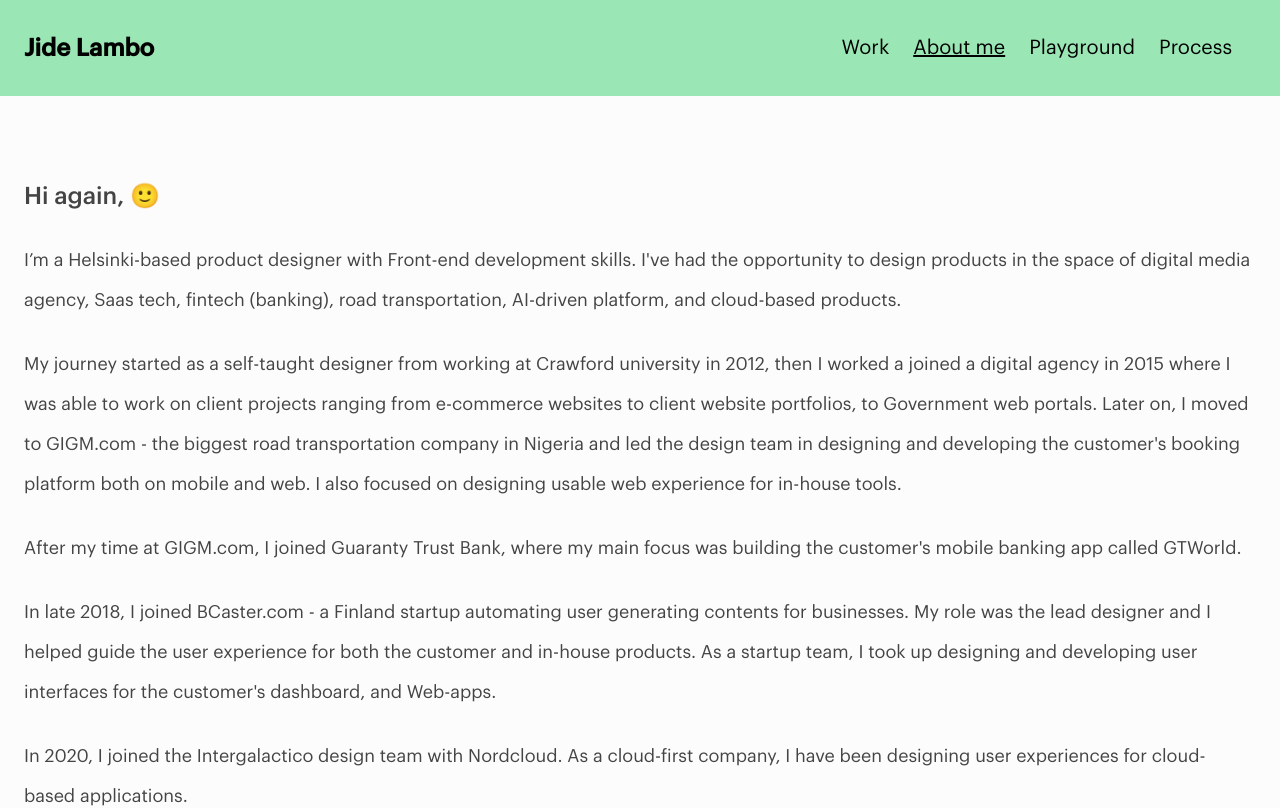
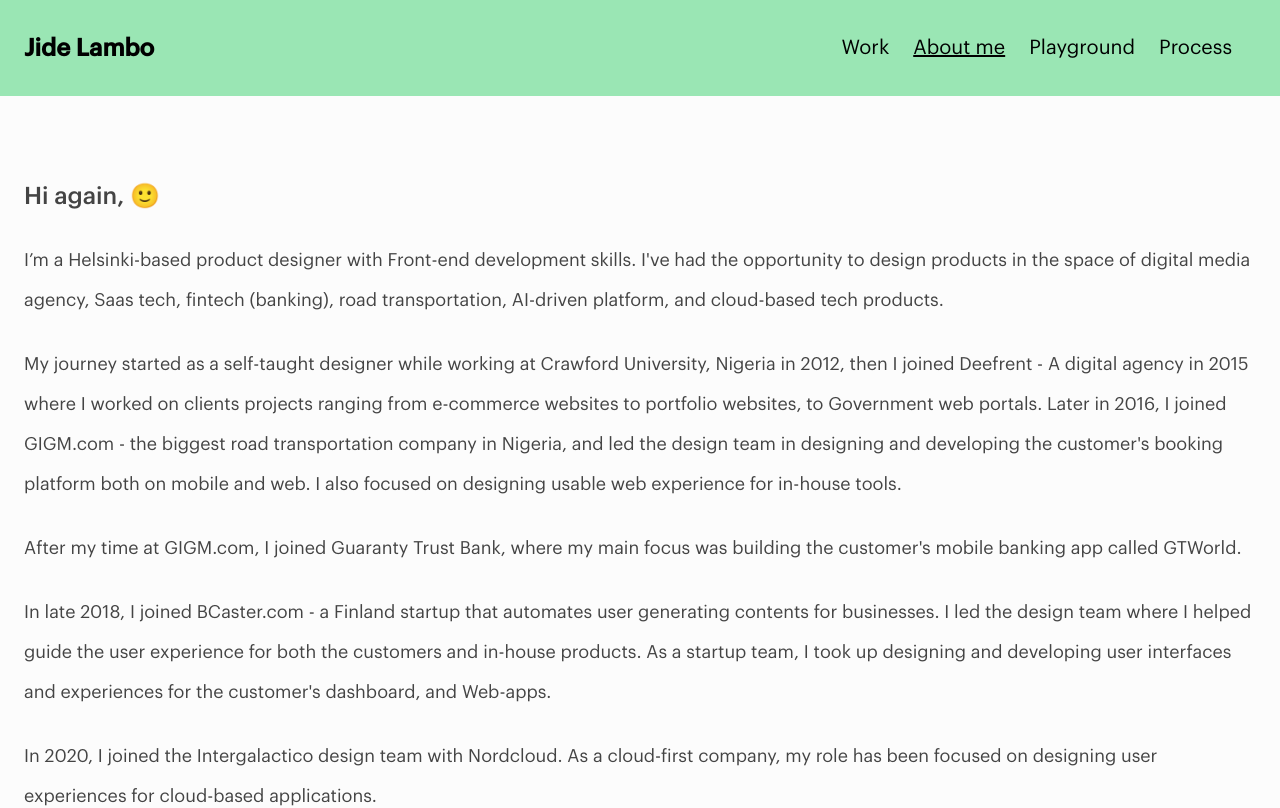
Before and after one commit to JideLambo/portfolio, an Angular app: page /about in a window 1280 px wide. Shown: the top 808 px of the page. Built offline with nearby package versions, Linux system fonts and the light colour scheme.

Commit message:
Edit on about me page

```diff
--- a/src/app/pages/about/about.component.html
+++ b/src/app/pages/about/about.component.html
@@ -7,15 +7,15 @@
         I’m a Helsinki-based product designer with Front-end development skills.
         I've had the opportunity to design products in the space of digital
         media agency, Saas tech, fintech (banking), road transportation,
-        AI-driven platform, and cloud-based products.
+        AI-driven platform, and cloud-based tech products.
       </p>
       <p class="mb-6">
-        My journey started as a self-taught designer from working at Crawford
-        university in 2012, then I worked a joined a digital agency in 2015
-        where I was able to work on client projects ranging from e-commerce
-        websites to client website portfolios, to Government web portals. Later
-        on, I moved to GIGM.com - the biggest road transportation company in
-        Nigeria and led the design team in designing and developing the
+        My journey started as a self-taught designer while working at Crawford
+        University, Nigeria in 2012, then I joined Deefrent - A digital agency
+        in 2015 where I worked on clients projects ranging from e-commerce
+        websites to portfolio websites, to Government web portals. Later in
+        2016, I joined GIGM.com - the biggest road transportation company in
+        Nigeria, and led the design team in designing and developing the
         customer's booking platform both on mobile and web. I also focused on
         designing usable web experience for in-house tools.
       </p>
@@ -24,16 +24,16 @@
         focus was building the customer's mobile banking app called GTWorld.
       </p>
       <p class="mb-6">
-        In late 2018, I joined BCaster.com - a Finland startup automating user
-        generating contents for businesses. My role was the lead designer and I
-        helped guide the user experience for both the customer and in-house
+        In late 2018, I joined BCaster.com - a Finland startup that automates
+        user generating contents for businesses. I led the design team where I
+        helped guide the user experience for both the customers and in-house
         products. As a startup team, I took up designing and developing user
-        interfaces for the customer's dashboard, and Web-apps.
+        interfaces and experiences for the customer's dashboard, and Web-apps.
       </p>
       <p class="mb-6">
         In 2020, I joined the Intergalactico design team with Nordcloud. As a
-        cloud-first company, I have been designing user experiences for
-        cloud-based applications.
+        cloud-first company, my role has been focused on designing user
+        experiences for cloud-based applications.
       </p>
       <p class="mb-6">
         My work gives me vast experience in design reviews, product design, web
@@ -42,7 +42,7 @@
       </p>
       <p>
         Outside work, I enjoy taking city photographs, bike riding for long
-        miles, and horse back riding.
+        miles, and horseback riding.
       </p>
     </article>
   </section>
```
